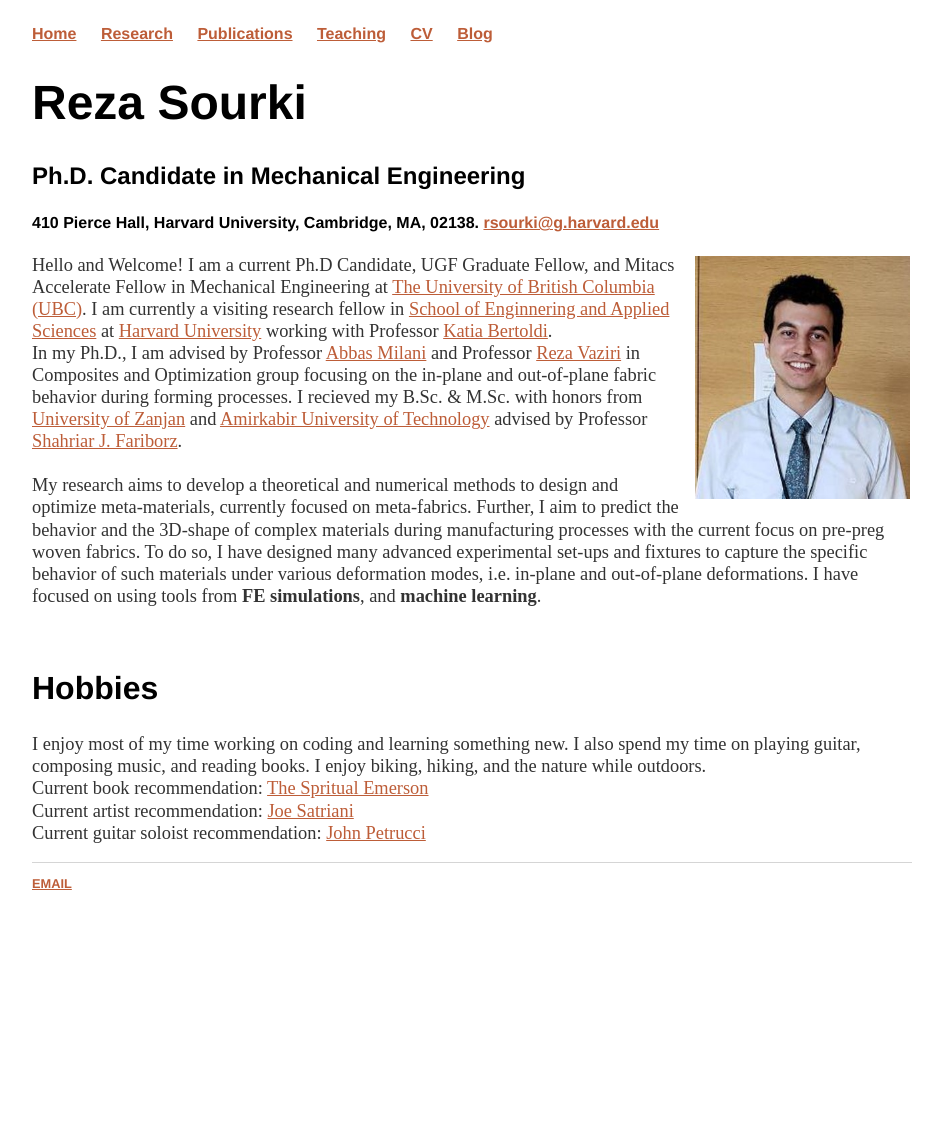
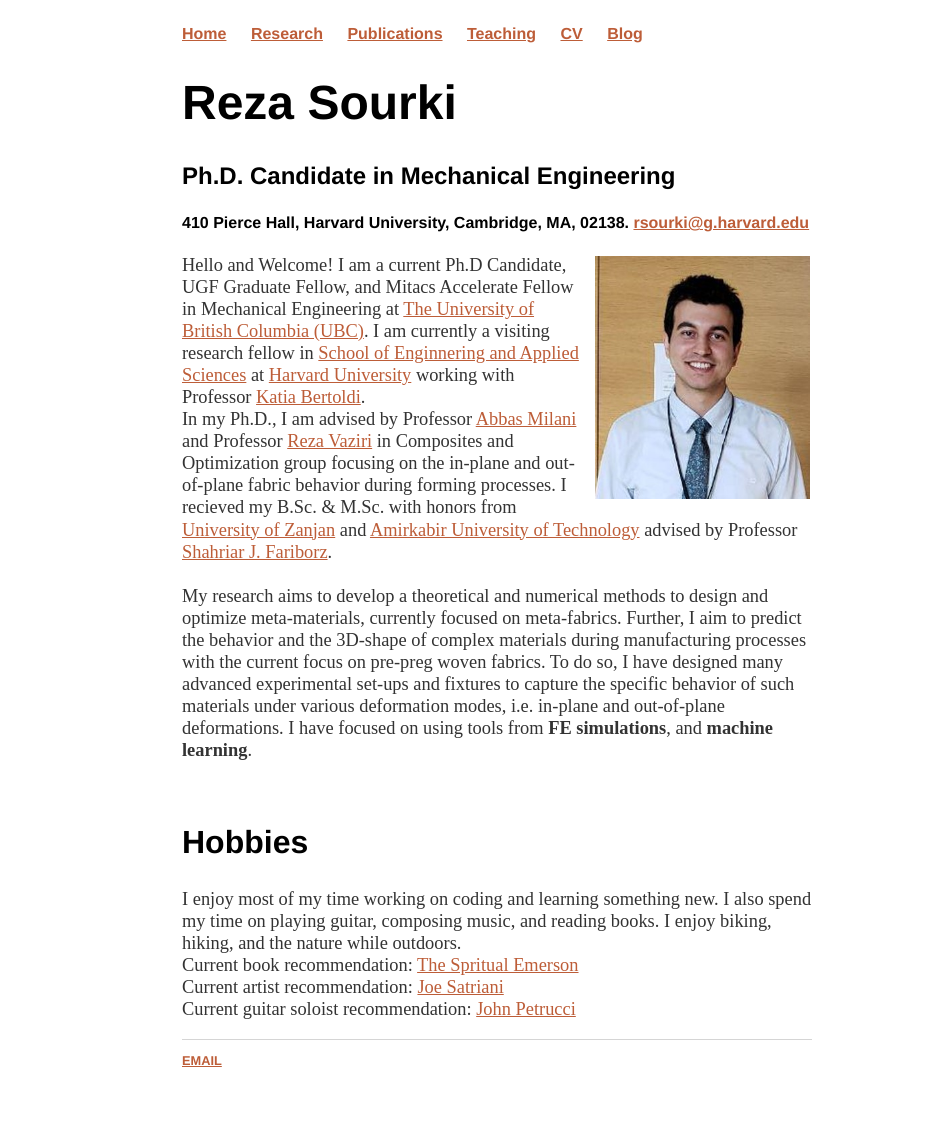
Before and after one commit to rsourki/rsourki.github.io, a Jekyll site: the page built from index.html, in a window 1280 px wide. Shown: the whole page, without its empty margins (168-1109 px from the left). Built offline with Jekyll 4.4.1, drawn with Linux system fonts in a browser that asks for light colours; before the commit the page ends 966 px from its top, so only the background shows below that.

Commit message:
Update main.css

```diff
--- a/css/main.css
+++ b/css/main.css
@@ -1,5 +1,5 @@
 body {
-    margin: 25px 200px 75px 200px;
+    margin: 25px 300px 75px 350px;
 }
 nav ul, footer ul {
     font-family:'Helvetica', 'Arial', 'Sans-Serif';
```
